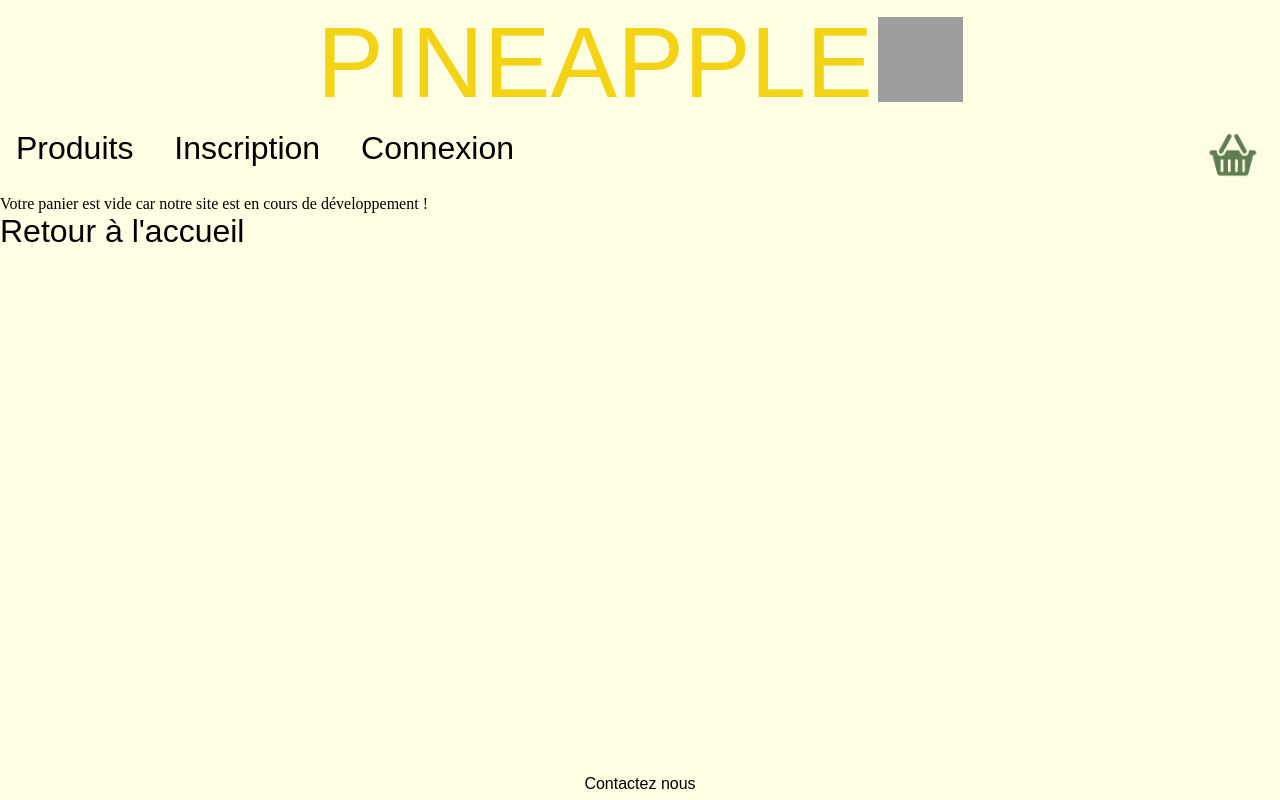
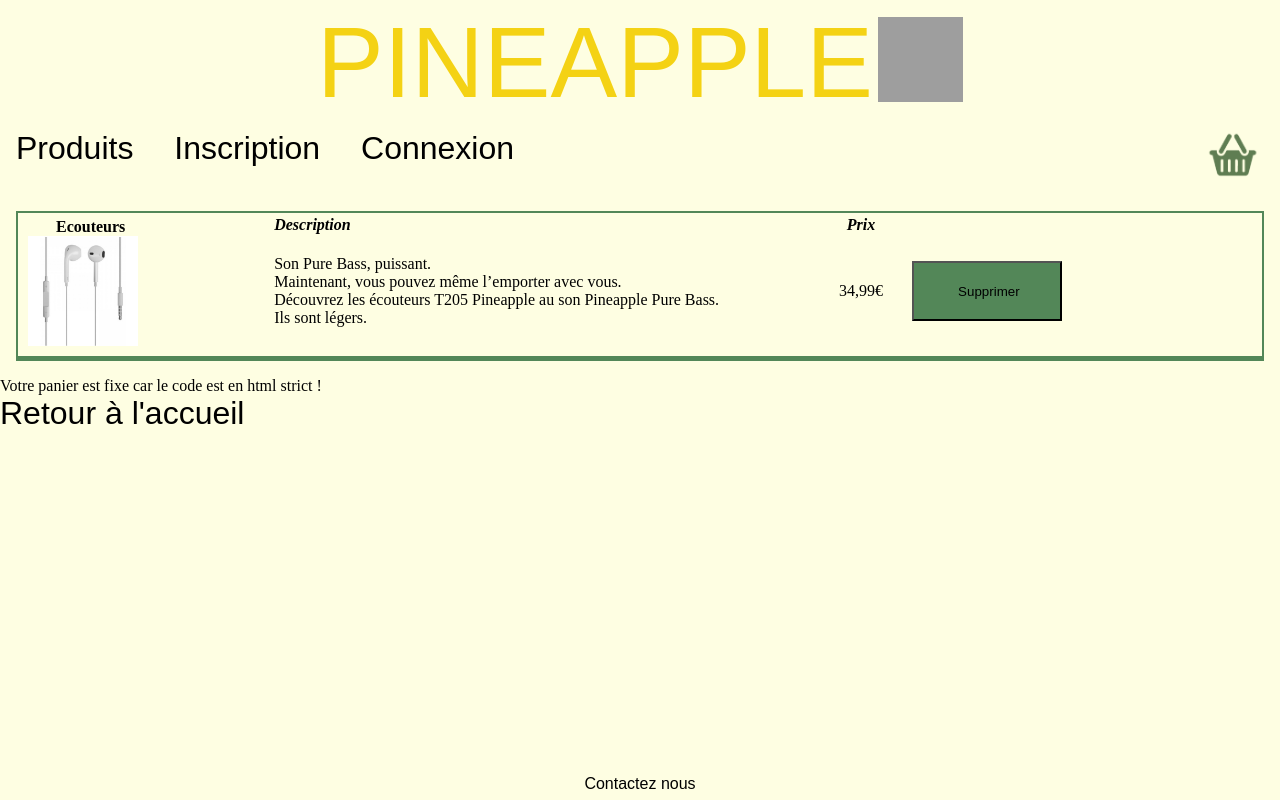
Before and after one commit to perrinesm/ProjectTW, a PHP site: page /cart.php in a window 1280 px wide. Run offline with PHP 8.4, Linux system fonts and the light colour scheme; grey boxes are pictures that could not be loaded.

Commit message:
panier tableau fixe

```diff
--- a/cart.php
+++ b/cart.php
@@ -17,8 +17,30 @@
 </header>
 
 <body>
+	<div class = 'product'>
+        <style>
+            table{
+                border-collapse:collapse;}
+        </style>
+        <table width="100%">
+            <thead><tr>
+                <th align="left"><h4> Ecouteurs </h4></th>
+                <th align="left"><p class="description"><em><strong> Description </strong> </p></th>
+                <th align="center"><em><strong> Prix  </strong> </em></th>
+            </tr></thead>
+            <tbody><tr>
+               	<td width="15%"><p> <img src="ecouteur.jpg"/> </p></td>
+                <td width="45%"><p class="description">Son Pure Bass, puissant. <br >Maintenant, vous pouvez même l’emporter avec vous. <br > Découvrez les écouteurs T205 Pineapple au son Pineapple Pure Bass.<br > Ils sont légers. </p></td>
+                <td align="center" width="15%"><p> 34,99€ </p></td>
+                <td align="right" width="25%"><p><form>
+					<input class="button" type="button" value=" Supprimer" onclick="alert('Produit supprimé !')">
+                </form></p></td>
+            </tr></tbody>
+        </table>
 
-	Votre panier est vide car notre site est en cours de développement !
+    </div>
+
+	Votre panier est fixe car le code est en html strict !
 
 	<a href = 'index.php' class = 'menu'><p>Retour à l'accueil</p></a>
 
--- a/stylesheet.css
+++ b/stylesheet.css
@@ -109,6 +109,7 @@ height:55px;
     right: 200px;
 }
 
+
 #logoNom
 {
 
```
